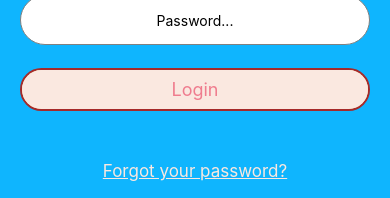
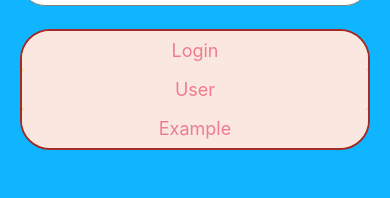
Before and after one commit to SirPhoros/love-birds, a React Native app: screen /LogIn in a window 390 px wide. Shown: the part 535-733 px from the top of the page. Built offline with nearby package versions, Linux system fonts and the light colour scheme; no server answers.

Commit message:
Implement fast-user loginsE

```diff
--- a/src/SignIn/LogIn.tsx
+++ b/src/SignIn/LogIn.tsx
@@ -74,6 +74,24 @@ export default function LogIn() {
 							setEmail(emailLogin)
 							setPassword(passwordLogin)
 							logIn(emailLogin, passwordLogin)
+							console.log('email: ', email, 'password: ', password)
+						}}
+						buttonStyle={{ backgroundColor: '#FAE8E0' }}
+						titleStyle={{ color: '#EF7C8E' }}
+					/>
+					<Button
+						title="User"
+						onPress={() => {
+							logIn('user@example.com', '123456')
+							console.log('email: ', email, 'password: ', password)
+						}}
+						buttonStyle={{ backgroundColor: '#FAE8E0' }}
+						titleStyle={{ color: '#EF7C8E' }}
+					/>
+					<Button
+						title="Example"
+						onPress={() => {
+							logIn('example@example.com', '123456')
 							console.log('email: ', email, 'password: ', password)
 						}}
 						buttonStyle={{ backgroundColor: '#FAE8E0' }}
```
